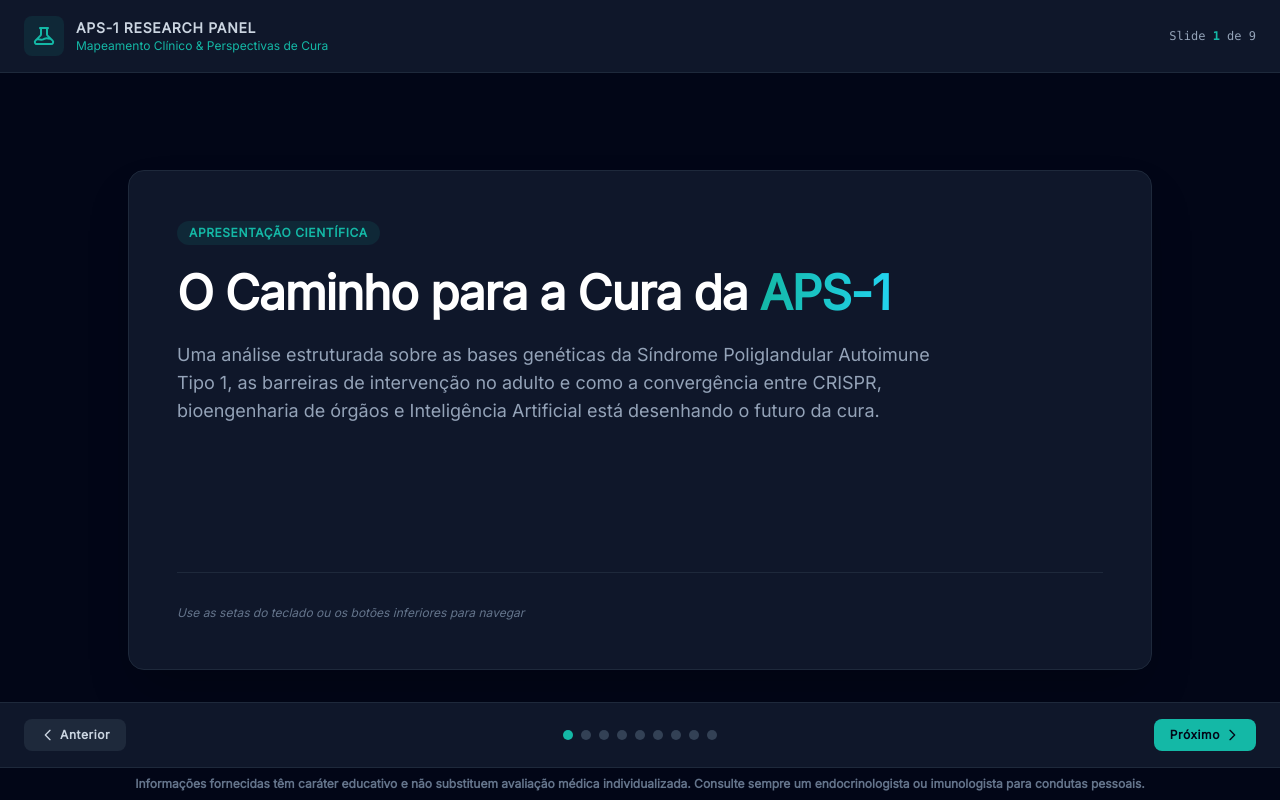
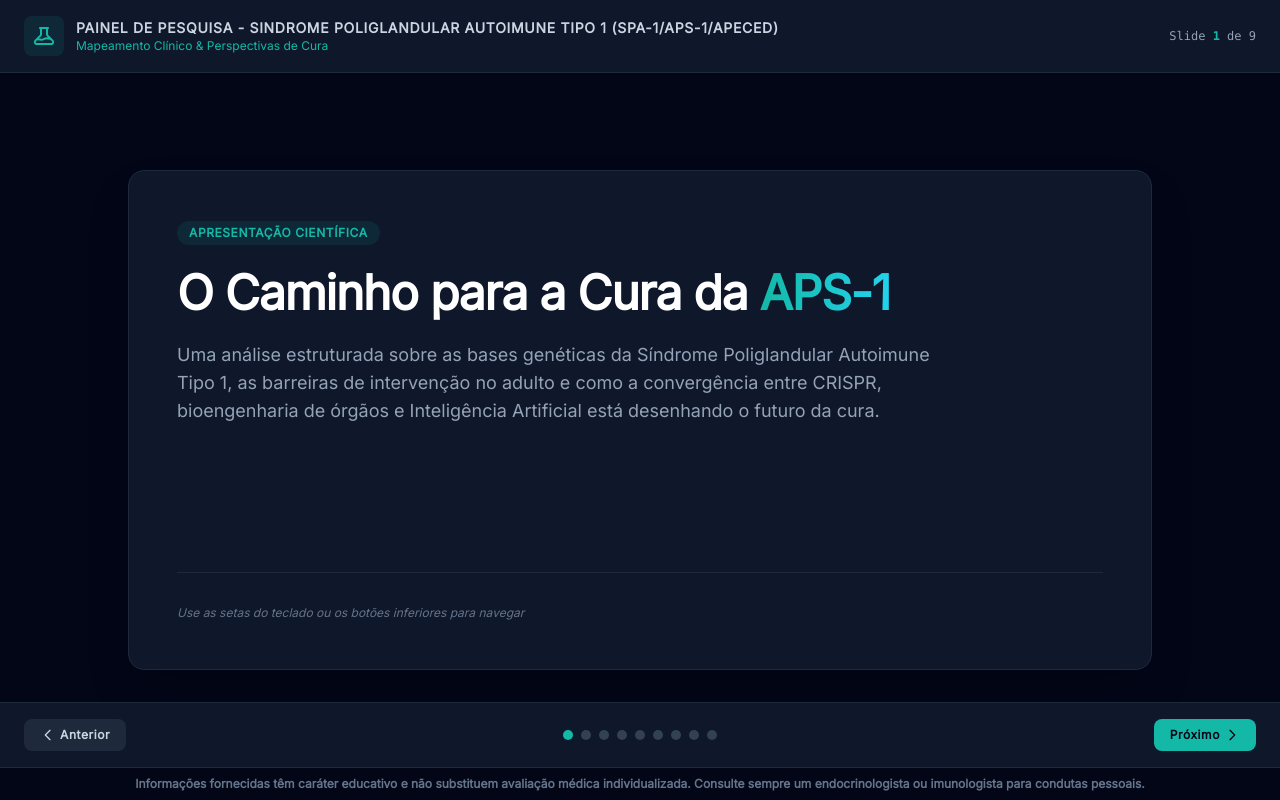
Before and after one commit to maiteuxzanela/curadaaps1, a plain HTML site: page index.html in a window 1280 px wide. Drawn offline with nearby package versions, Linux system fonts and the light colour scheme.

Commit message:
Update header text for APS-1 Research Panel

```diff
--- a/index.html
+++ b/index.html
@@ -48,7 +48,7 @@
                 </svg>
             </span>
             <div>
-                <h1 class="text-sm font-semibold tracking-wider text-slate-300 uppercase">APS-1 Research Panel</h1>
+                <h1 class="text-sm font-semibold tracking-wider text-slate-300 uppercase">Painel de Pesquisa - Sindrome Poliglandular Autoimune tipo 1 (SPA-1/APS-1/APECED)</h1>
                 <p class="text-xs text-clinical-500">Mapeamento Clínico & Perspectivas de Cura</p>
             </div>
         </div>
```
